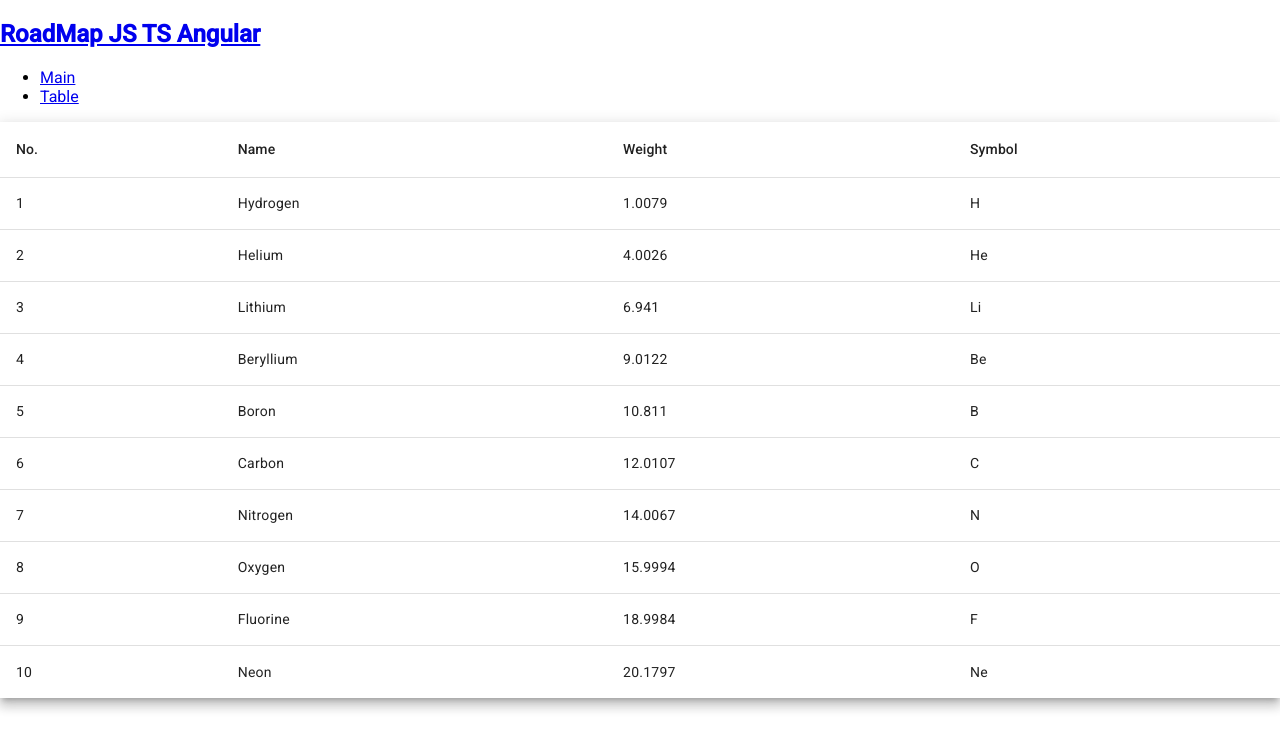
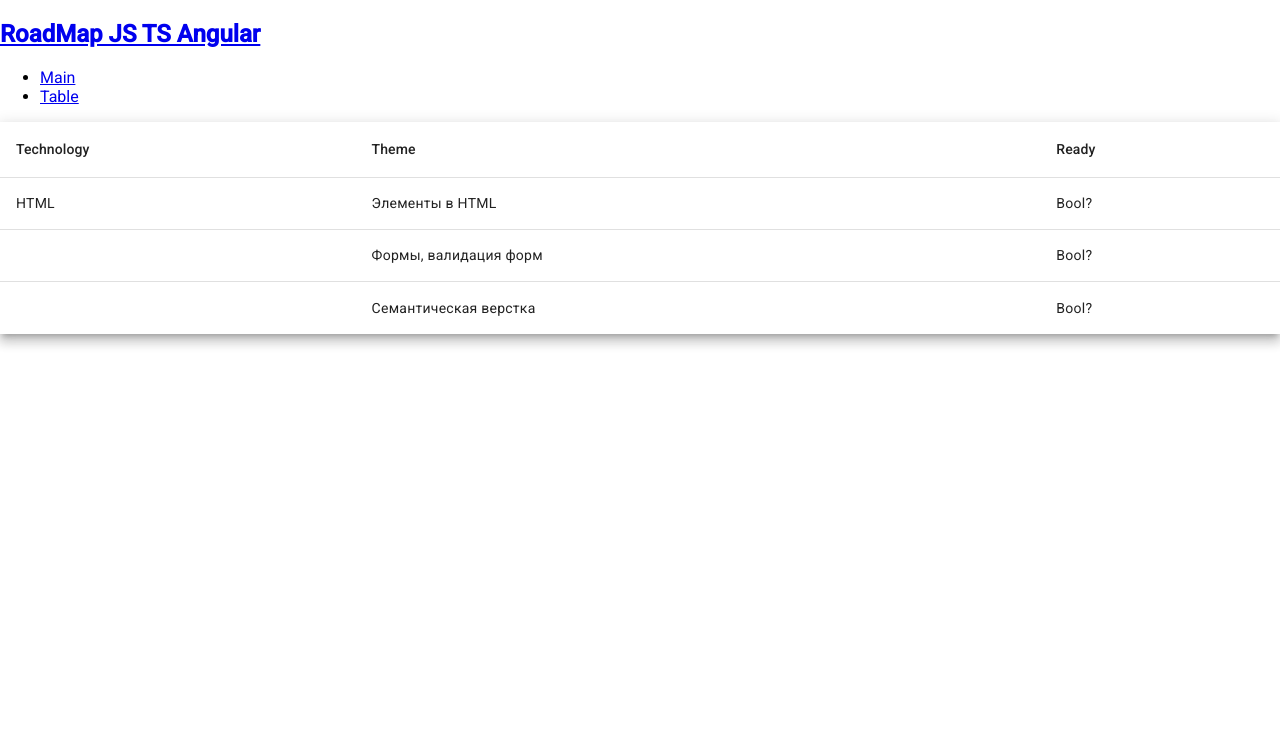
Before and after one commit to mrrsmth/road, an Angular app: page /table in a window 1280 px wide. Shown: the top 750 px of the page. Built offline with nearby package versions, Linux system fonts and the light colour scheme.

Commit message:
html table

```diff
--- /dev/null
+++ b/src/app/interface/table-html.ts
@@ -0,0 +1,5 @@
+export interface TableHtml {
+    technology: string;
+    theme: string;
+    ready: string;
+}
--- a/src/app/pages/table/table.component.html
+++ b/src/app/pages/table/table.component.html
@@ -1,29 +1,20 @@
-<router-outlet></router-outlet>
-<table mat-table [dataSource]="dataSource" class="mat-elevation-z8 demo-table">
-  <!-- Position Column -->
-  <ng-container matColumnDef="demo-position">
-    <th mat-header-cell *matHeaderCellDef> No. </th>
-    <td mat-cell *matCellDef="let element"> {{element.position}} </td>
+<!-- Html table -->
+<table mat-table [dataSource]="tableHtml" class="mat-elevation-z8 demo-table">
+  <ng-container matColumnDef="technology">
+    <th mat-header-cell *matHeaderCellDef>Technology</th>
+    <td mat-cell *matCellDef="let element">{{ element.technology }}</td>
   </ng-container>
 
-  <!-- Name Column -->
-  <ng-container matColumnDef="demo-name">
-    <th mat-header-cell *matHeaderCellDef> Name </th>
-    <td mat-cell *matCellDef="let element"> {{element.name}} </td>
+  <ng-container matColumnDef="theme">
+    <th mat-header-cell *matHeaderCellDef>Theme</th>
+    <td mat-cell *matCellDef="let element">{{ element.theme }}</td>
   </ng-container>
 
-  <!-- Weight Column -->
-  <ng-container matColumnDef="demo-weight">
-    <th mat-header-cell *matHeaderCellDef> Weight </th>
-    <td mat-cell *matCellDef="let element"> {{element.weight}} </td>
+  <ng-container matColumnDef="ready">
+    <th mat-header-cell *matHeaderCellDef>Ready</th>
+    <td mat-cell *matCellDef="let element">{{ element.ready }}</td>
   </ng-container>
 
-  <!-- Symbol Column -->
-  <ng-container matColumnDef="demo-symbol">
-    <th mat-header-cell *matHeaderCellDef> Symbol </th>
-    <td mat-cell *matCellDef="let element"> {{element.symbol}} </td>
-  </ng-container>
-
-  <tr mat-header-row *matHeaderRowDef="displayedColumns"></tr>
-  <tr mat-row *matRowDef="let row; columns: displayedColumns;"></tr>
+  <tr mat-header-row *matHeaderRowDef="headerTableHtml"></tr>
+  <tr mat-row *matRowDef="let row; columns: headerTableHtml"></tr>
 </table>
--- a/src/app/pages/table/table.component.scss
+++ b/src/app/pages/table/table.component.scss
@@ -0,0 +1,3 @@
+table {
+    width: 80%;
+  }
--- a/src/app/pages/table/table.component.ts
+++ b/src/app/pages/table/table.component.ts
@@ -1,24 +1,10 @@
 import { Component } from '@angular/core';
-import {MatTableModule} from '@angular/material/table';
+import { TableHtml } from 'src/app/interface/table-html';
 
-export interface PeriodicElement {
-  name: string;
-  position: number;
-  weight: number;
-  symbol: string;
-}
-
-const ELEMENT_DATA: PeriodicElement[] = [
-  {position: 1, name: 'Hydrogen', weight: 1.0079, symbol: 'H'},
-  {position: 2, name: 'Helium', weight: 4.0026, symbol: 'He'},
-  {position: 3, name: 'Lithium', weight: 6.941, symbol: 'Li'},
-  {position: 4, name: 'Beryllium', weight: 9.0122, symbol: 'Be'},
-  {position: 5, name: 'Boron', weight: 10.811, symbol: 'B'},
-  {position: 6, name: 'Carbon', weight: 12.0107, symbol: 'C'},
-  {position: 7, name: 'Nitrogen', weight: 14.0067, symbol: 'N'},
-  {position: 8, name: 'Oxygen', weight: 15.9994, symbol: 'O'},
-  {position: 9, name: 'Fluorine', weight: 18.9984, symbol: 'F'},
-  {position: 10, name: 'Neon', weight: 20.1797, symbol: 'Ne'},
+const tableHtml: TableHtml[] = [
+  { technology: 'HTML', theme: 'Элементы в HTML', ready: 'Bool?'},
+  { technology: '', theme: 'Формы, валидация форм', ready: 'Bool?'},
+  { technology: '', theme: 'Семантическая верстка', ready: 'Bool?'},
 ];
 
 @Component({
@@ -27,6 +13,6 @@ const ELEMENT_DATA: PeriodicElement[] = [
   styleUrls: ['./table.component.scss']
 })
 export class TableComponent {
-  displayedColumns: string[] = ['demo-position', 'demo-name', 'demo-weight', 'demo-symbol'];
-  dataSource = ELEMENT_DATA;
+  headerTableHtml: string[] = ['technology', 'theme', 'ready'];
+  tableHtml = tableHtml;
 }
```
